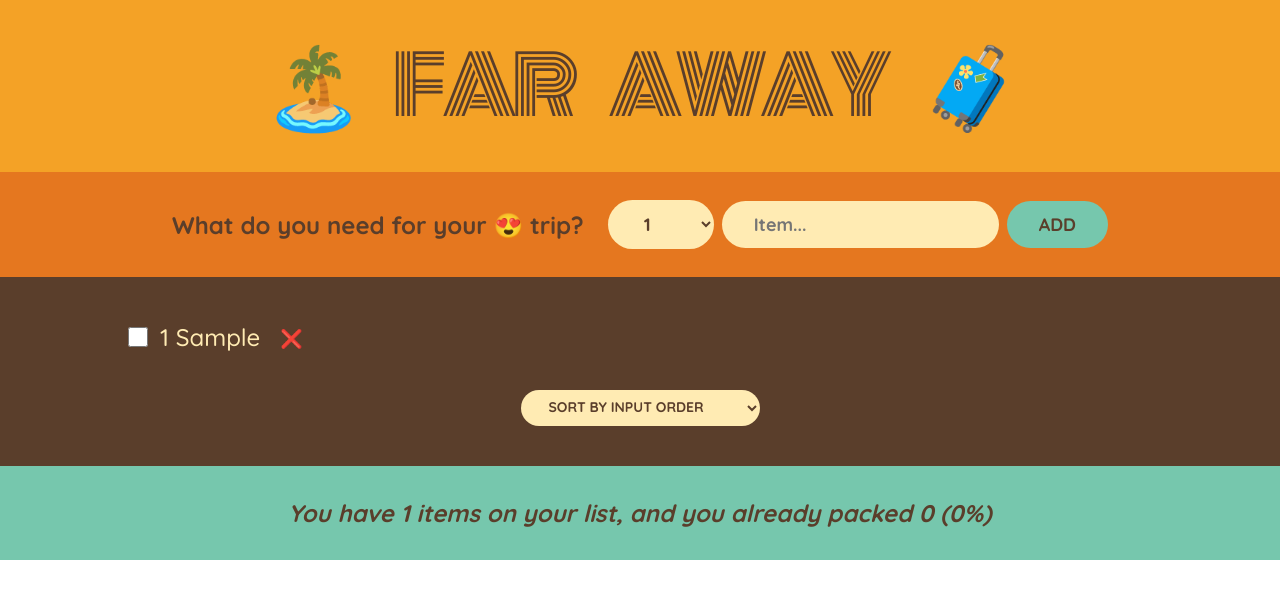
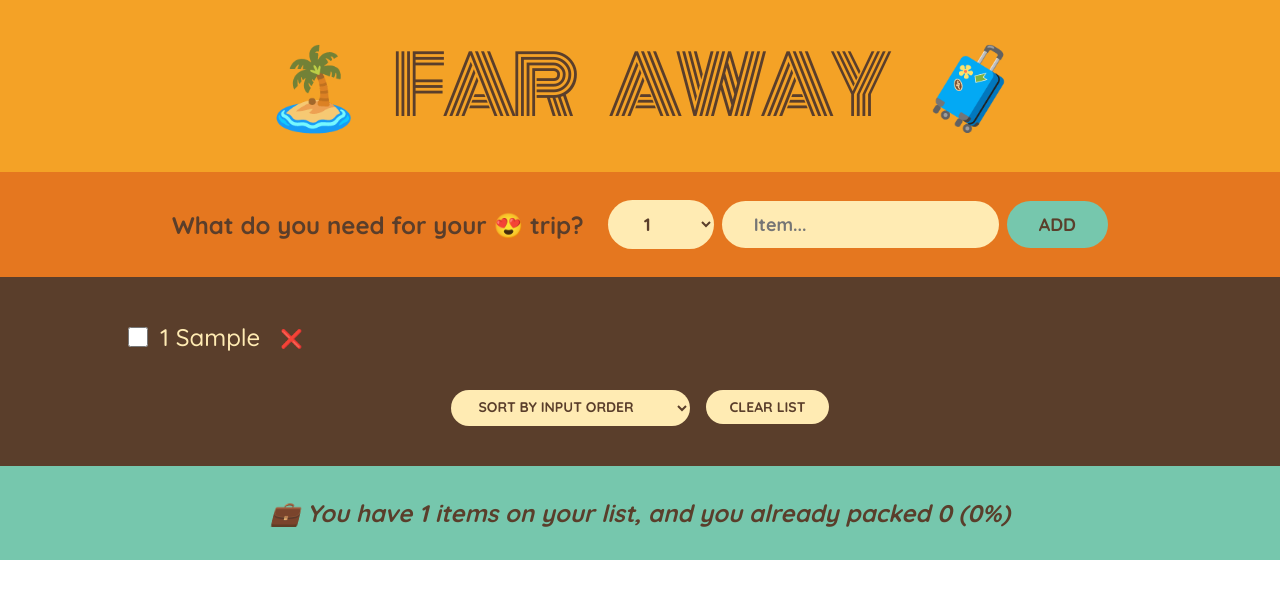
Before and after one commit to sureshcstha/05-travel-list, a React (Create React App) app: page / in a window 1280 px wide. Both pictures are taken after typing "Sample" into the empty fields and a click on the button "ADD". Shown: the top 598 px of the page. Built offline with nearby package versions, Linux system fonts and the light colour scheme.

Commit message:
clear packing list

```diff
--- a/src/App.js
+++ b/src/App.js
@@ -19,6 +19,12 @@
     );
   }
 
+  function handleClearList() {
+    const confirmed = window.confirm('Are you sure you want to delete all items?');
+
+    if(confirmed) setItems([]);
+  }
+
   return (
     <div className="App">
       <Logo />
@@ -27,6 +33,7 @@
         items={items}
         onDeleteItem={handleDeleteItem}
         onToggleItem={handleToggleItem}
+        onClearList={handleClearList}
       />
       <Stats items={items} />
     </div>
@@ -78,7 +85,7 @@
   );
 }
 
-function PackingList({ items, onDeleteItem, onToggleItem }) {
+function PackingList({ items, onDeleteItem, onToggleItem, onClearList }) {
   const [sortBy, setSortBy] = useState("input");
 
   let sortedItems;
@@ -114,6 +121,7 @@
           <option value="description">Sort by description</option>
           <option value="packed">Sort by packed status</option>
         </select>
+        <button onClick={onClearList}>Clear list</button>
       </div>
     </div>
   );
@@ -139,7 +147,7 @@
   if (!items.length)
     return (
       <p className="stats">
-        <em>Start adding some items to your packing list</em>
+        <em>Start adding some items to your packing list 🚀</em>
       </p>
     );
 
@@ -151,8 +159,8 @@
     <footer className="stats">
       <em>
         {percentage === 100
-          ? "You got everything! Ready to go"
-          : `You have ${numItems} items on your list, and you already packed ${numPacked} (${percentage}%)`}
+          ? "You got everything! Ready to go ✈️"
+          : ` 💼 You have ${numItems} items on your list, and you already packed ${numPacked} (${percentage}%)`}
       </em>
     </footer>
   );
```
